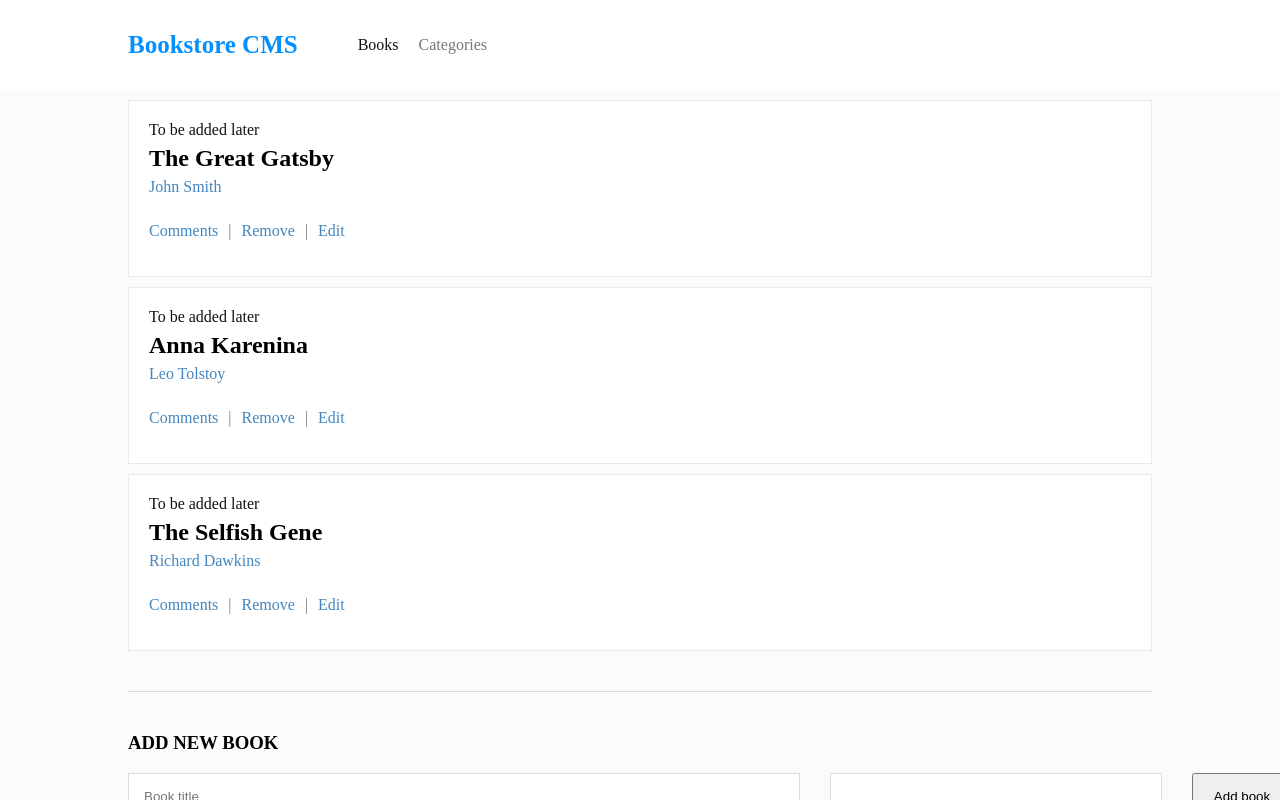
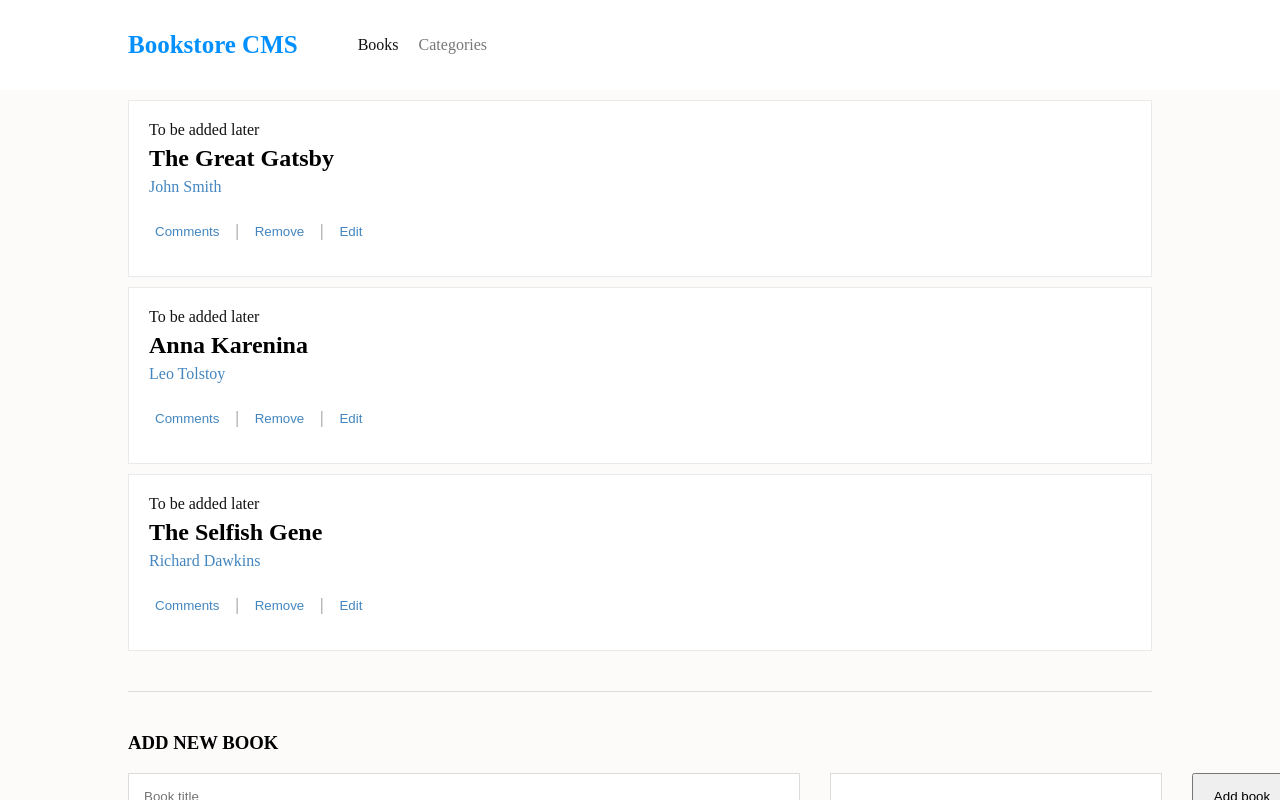
Before and after one commit to jonas-45/Bookstore, a React (Create React App) app: page / in a window 1280 px wide. Built offline with nearby package versions, Linux system fonts and the light colour scheme.

Commit message:
Call removeBook reducer action to remove book from array

```diff
--- a/src/components/Book.js
+++ b/src/components/Book.js
@@ -1,8 +1,12 @@
 import React from 'react';
 import PropTypes from 'prop-types';
+import { useDispatch } from 'react-redux';
+import { removeBook } from '../redux/books/booksSlice';
 
 export default function Book({ book }) {
-  const { title, author } = book;
+  const { item_id, title, author } = book;
+  const dispatch = useDispatch();
+
   return (
     <div className="book">
       <span className="category">To be added later</span>
@@ -10,11 +14,11 @@ export default function Book({ book }) {
       <span className="author">{author}</span>
       <br />
       <div className="book-actions-container">
-        <p className="book-actions">Comments</p>
+        <button type="button" className="book-actions">Comments</button>
         <p className="action-separator">|</p>
-        <p className="book-actions">Remove </p>
+        <button type="button" className="book-actions" onClick={() => dispatch(removeBook(item_id))}>Remove</button>
         <p className="action-separator">|</p>
-        <p className="book-actions">Edit</p>
+        <button type="button" className="book-actions">Edit</button>
       </div>
     </div>
   );
@@ -22,6 +26,7 @@ export default function Book({ book }) {
 
 Book.propTypes = {
   book: PropTypes.shape({
+    item_id: PropTypes.string,
     title: PropTypes.string,
     author: PropTypes.string,
     category: PropTypes.string,
--- a/src/redux/books/booksSlice.js
+++ b/src/redux/books/booksSlice.js
@@ -32,10 +32,10 @@ const booksSlice = createSlice({
       books: [...state.books, action.payload],
     }),
     removeBook: (state, action) => {
-      const { id } = action.payload;
+      const id = action.payload;
       return {
         ...state,
-        books: state.books.filter((book) => (book.id !== id)),
+        books: state.books.filter((book) => (book.item_id !== id)),
       };
     },
   },
```
